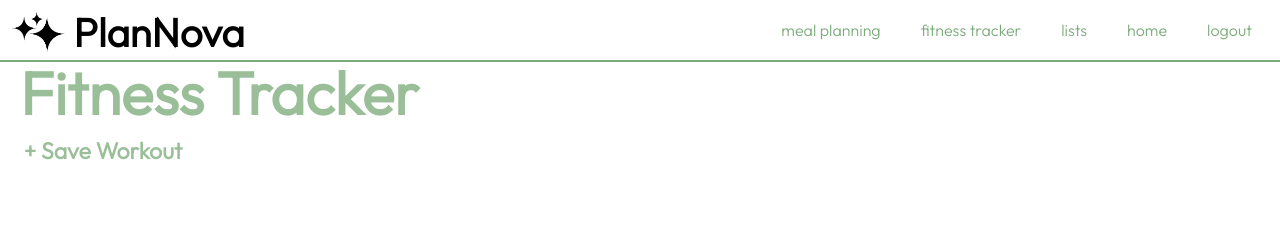
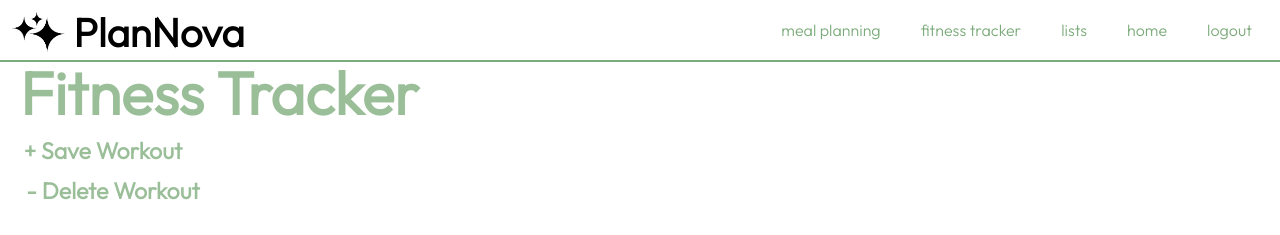
Before and after one commit to brookewest11/PlanNova, a React (Create React App) app in the folder src/plannova/: page /fitness-tracker in a window 1280 px wide. Shown: the top 235 px of the page. Built offline with nearby package versions, Linux system fonts and the light colour scheme; no server answers; a web font is replaced by a local one.

Commit message:
delete button css

```diff
--- a/src/plannova/src/Routes.tsx
+++ b/src/plannova/src/Routes.tsx
@@ -12,7 +12,7 @@ function AppRoutes() { // Router function to control different paging
   return (
     <Routes>
       {/* sets initial landing page to the login screen */}
-      <Route path="/" element={<Home />} />
+      <Route path="/" element={<Login/>} />
       {/* following sets the navigation bar functionality  */}
       <Route path="/home" element={<Home />} />
       <Route path="/meal-planning" element={<MealPlan />} />
--- a/src/plannova/src/modules/FitnessTracker.css
+++ b/src/plannova/src/modules/FitnessTracker.css
@@ -264,4 +264,26 @@ textarea {
   color: white;
 }
 
+.delete-button
+{
+  padding-left: 10px;
+  padding-right: 10px;
+  position: absolute;
+  background:none;
+  border:none;
+  font-family: 'Outfit';
+  font-size: 23px;
+  font-weight: bold;
+  color: #7bab7ac6;
+  left: 13px;
+  top: 170px;
+  width: 200px;
+  height: 40px;
+}
+
+.delete-button:hover{
+  background-color: #b8d3b8;
+  color: white;
+}
+
 /*grid format inspired by https://developer.mozilla.org/en-US/docs/Web/CSS/CSS_grid_layout*/
--- a/src/plannova/src/modules/FitnessTracker.tsx
+++ b/src/plannova/src/modules/FitnessTracker.tsx
@@ -110,6 +110,14 @@ function FitnessTracker(){
     }
   };
 
+
+  const deleteFitness= async () => {
+    //will delete selected workout
+    //click delete button below which triggers this event
+    //create a popup that has array of workouts that can be deleted for specific user - pull from backend
+    //when the workout is selected to be deleted then click "confirm" which then deletes the workout and removes it from the backend
+    //update the "Past Workouts" textarea as well
+  }
 
 
   //a function that takes a workout as an input and then sets the selectedworkout state to that workout to later be used
@@ -263,6 +271,9 @@ function FitnessTracker(){
   <div className="nine">
   <button className="save-button" onClick={() => { saveFitness(); }}>+ Save Workout</button>
 </div>
+  <div className="ten">
+  <button className="delete-button" onClick={() => { deleteFitness(); }}>- Delete Workout</button>
+  </div>
   </>
   )
 
```
